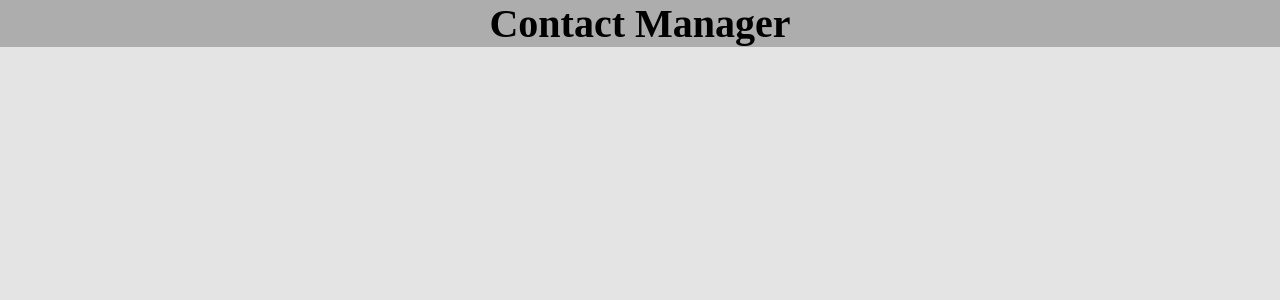
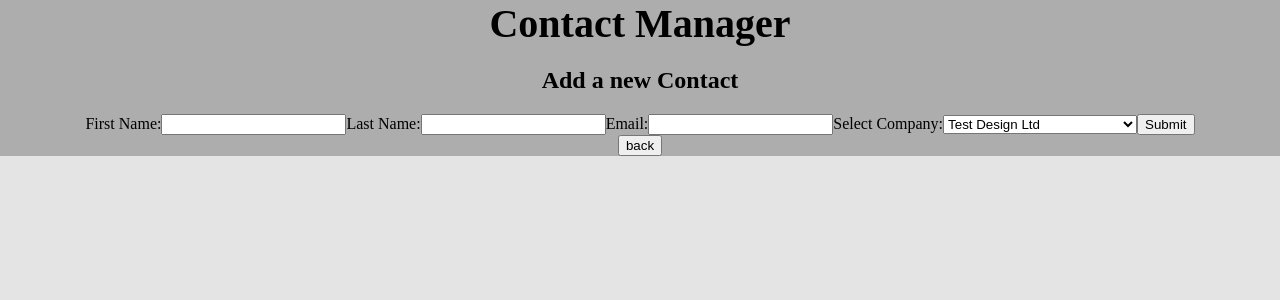
Before and after one commit to Nayem59/FE-MGF, a React (Create React App) app in the folder tech-test/: page /newcontact in a window 1280 px wide. Before the commit this address had no page. Shown: the top 300 px of the page. Built offline with nearby package versions, Linux system fonts and the light colour scheme.

Commit message:
new page for adding contact

```diff
--- a/tech-test/src/App.js
+++ b/tech-test/src/App.js
@@ -1,7 +1,8 @@
 import "./App.css";
+import { Routes, Route } from "react-router-dom";
+import Header from "./components/Header";
 import AllContacts from "./components/AllContacts";
-import Header from "./components/Header";
-import { Routes, Route } from "react-router-dom";
+import NewContact from "./components/NewContact";
 
 function App() {
   return (
@@ -9,6 +10,7 @@ function App() {
       <Header />
       <Routes>
         <Route path="/" element={<AllContacts />} />
+        <Route path="/newcontact" element={<NewContact />} />
       </Routes>
     </div>
   );
--- a/tech-test/src/api/api.js
+++ b/tech-test/src/api/api.js
@@ -9,3 +9,9 @@ export const getContacts = () => {
     return data.contacts;
   });
 };
+
+export const postContact = (obj) => {
+  return beMGF.post("/contacts", obj).then(({ data }) => {
+    return data.contact;
+  });
+};
--- a/tech-test/src/components/AllContacts.jsx
+++ b/tech-test/src/components/AllContacts.jsx
@@ -1,20 +1,29 @@
 import React, { useEffect, useState } from "react";
-import { FaEdit } from "react-icons/fa";
+import { FaEdit, FaAddressBook } from "react-icons/fa";
 import { getContacts } from "../api/api";
+import { Link } from "react-router-dom";
 
 const AllContacts = () => {
   const [contacts, setContacts] = useState([]);
   const [isLoading, setIsLoading] = useState(true);
-
-  console.log(contacts, "contacts");
+  const [err, setErr] = useState("");
 
   useEffect(() => {
     setIsLoading(true);
-    getContacts().then((data) => {
-      setContacts(data);
-      setIsLoading(false);
-    });
+    getContacts()
+      .then((data) => {
+        setContacts(data);
+        setIsLoading(false);
+      })
+      .catch((err) => {
+        setErr(err.message);
+        setIsLoading(false);
+      });
   }, []);
+
+  if (err) {
+    return <h2>{err}</h2>;
+  }
 
   if (isLoading) {
     return <h1>Loading...</h1>;
@@ -23,6 +32,12 @@ const AllContacts = () => {
   return (
     <div className="all-contacts">
       <h2>All Contacts</h2>
+      <div>
+        <p>ADD A NEW CONTACT</p>
+        <Link to="/newcontact">
+          <FaAddressBook />
+        </Link>
+      </div>
       <div className="contacts-container">
         <table className="contacts-table">
           <thead>
--- a/tech-test/src/components/NewContact.jsx
+++ b/tech-test/src/components/NewContact.jsx
@@ -1,9 +1,89 @@
-import React from 'react'
+import React, { useState } from "react";
+import { useNavigate } from "react-router-dom";
+import { postContact } from "../api/api";
 
 const NewContact = () => {
+  const navigate = useNavigate();
+  const [companyId, setCompanyId] = useState(1);
+  const [firstName, setFirstName] = useState("");
+  const [lastName, setLastName] = useState("");
+  const [email, setEmail] = useState("");
+
+  const handleBack = () => {
+    navigate("/");
+  };
+
+  const handleSubmit = (e) => {
+    e.preventDefault();
+    const contactObj = {
+      firstname: firstName,
+      lastname: lastName,
+      email: email,
+      company_id: companyId,
+    };
+
+    if (
+      contactObj.firstname &&
+      contactObj.lastname &&
+      contactObj.email &&
+      contactObj.company_id
+    ) {
+      postContact(contactObj).then((contact) => {
+        handleBack();
+      });
+    }
+  };
+
+  const handleSelect = (e) => {
+    setCompanyId(e.target.value);
+  };
+
+  const handleFirstName = (e) => {
+    setFirstName(e.target.value);
+  };
+
+  const handleLastName = (e) => {
+    setLastName(e.target.value);
+  };
+
+  const handleEmail = (e) => {
+    setEmail(e.target.value);
+  };
+
   return (
-    <div>NewContact</div>
-  )
-}
+    <div>
+      <h2>Add a new Contact</h2>
+      <form onSubmit={handleSubmit}>
+        <label>
+          First Name:
+          <input type="text" onChange={handleFirstName} />
+        </label>
+        <label>
+          Last Name:
+          <input type="text" onChange={handleLastName} />
+        </label>
+        <label>
+          Email:
+          <input type="text" onChange={handleEmail} />
+        </label>
+        <label>
+          Select Company:
+          <select value={companyId} onChange={handleSelect}>
+            <option value={1}>Test Design Ltd</option>
+            <option value={2}>Untitled Construction Ltd</option>
+            <option value={3}>PlaceHolder Service Ltd</option>
+            <option value={4}>PlaceHolder Excavation PLC</option>
+            <option value={5}>Example Excavation PLC</option>
+            <option value={6}>Test Building PLC</option>
+            <option value={7}>Example Construction PLC</option>
+            <option value={8}>Example Design Ltd</option>
+          </select>
+        </label>
+        <input type="submit" value="Submit" />
+      </form>
+      <button onClick={handleBack}>back</button>
+    </div>
+  );
+};
 
-export default NewContact
+export default NewContact;
```
